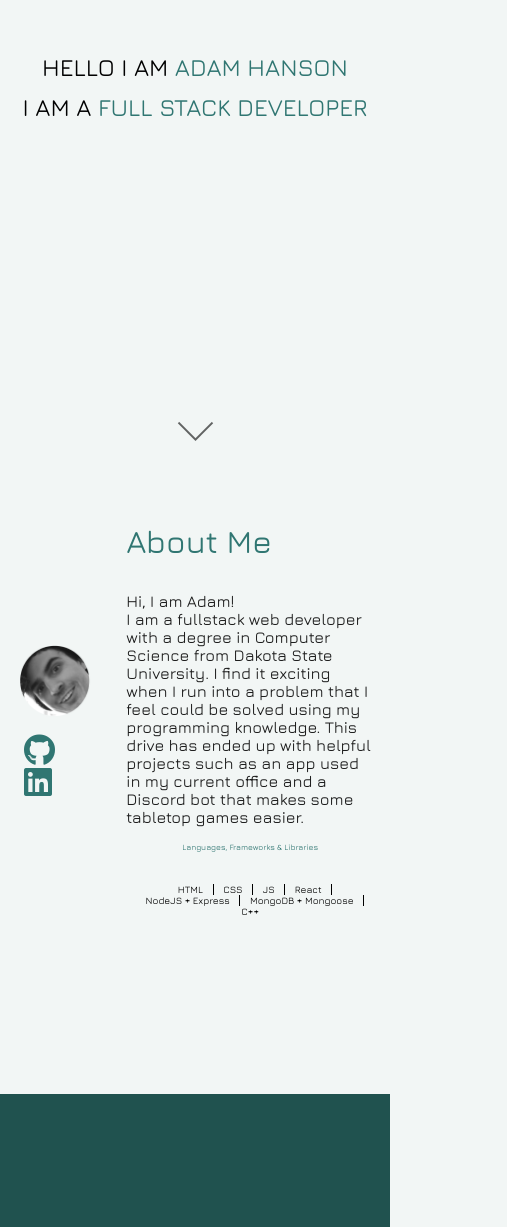
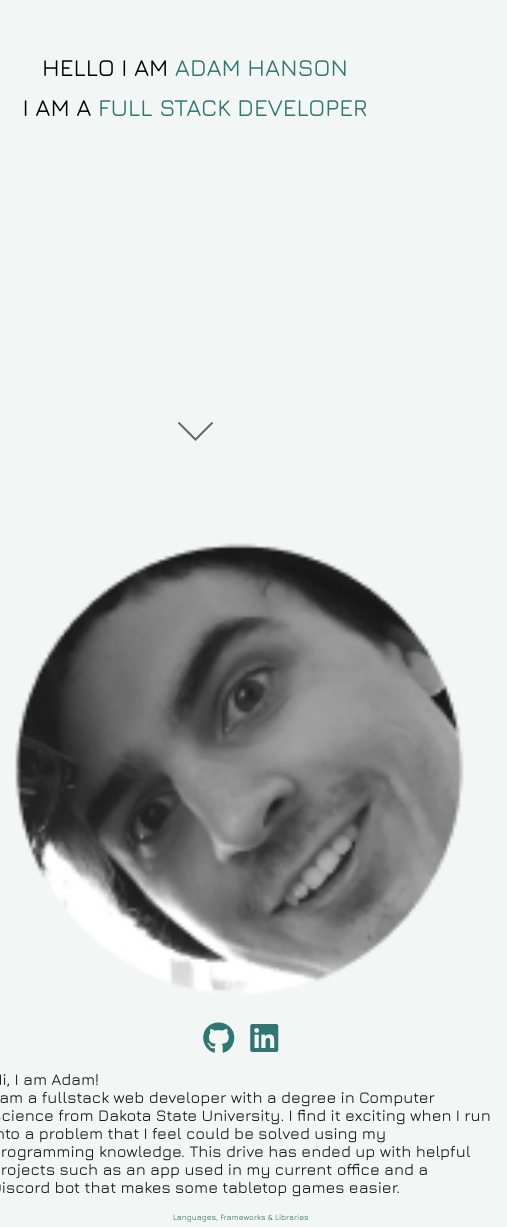
Before and after one commit to ajhanson22227/portfolio, a React (Create React App) app: page / in a window 390 px wide. Shown: the part 341-1568 px from the top of the page, 507 px wide, since content can reach past the window. Built offline with nearby package versions, Linux system fonts and the light colour scheme.

Commit message:
Remove repeated styles, Changes about me to column on mobile

```diff
--- a/src/components/Summary/Personal/Personal.js
+++ b/src/components/Summary/Personal/Personal.js
@@ -4,8 +4,10 @@ import facepic from "../../../assets/facepic.png";
 
 const Personal = () => {
   return (
-    <div className="personal-container df-row">
-      <div className="personal-picture">
+    <div className="personal-container df col flex-center">
+      <div className="about-title">About Me</div>
+      <div className="personal-content df">
+        <div className="personal-picture df col flex-center">
           <img src={facepic} alt="adam, the site creator" />
           <div className="icon-container">
             <a
@@ -24,16 +26,15 @@ const Personal = () => {
             </a>
           </div>
         </div>
-      <div className="about-content">
-        <div className="about-title">About Me</div>
+        <div className="about-content df col flex-center">
           <div className="about-text">
             Hi, I am Adam!
-          <br />I am a fullstack web developer with a degree in Computer Science
-          from Dakota State University. I find it exciting when I run into a
-          problem that I feel could be solved using my programming knowledge.
-          This drive has ended up with helpful projects such as an app used in
-          my current office and a Discord bot that makes some tabletop games
-          easier.
+            <br />I am a fullstack web developer with a degree in Computer
+            Science from Dakota State University. I find it exciting when I run
+            into a problem that I feel could be solved using my programming
+            knowledge. This drive has ended up with helpful projects such as an
+            app used in my current office and a Discord bot that makes some
+            tabletop games easier.
             {/* I graduated with a Bachelor's of Science in Computer Science from
           Dakota State University in 2018. One of my favorite things about
           programming is typing life into what was once an empty file, and
@@ -59,6 +60,7 @@ const Personal = () => {
           </div>
         </div>
       </div>
+    </div>
   );
 };
 
```
Lines whose indentation alone changed are shown as unchanged.
